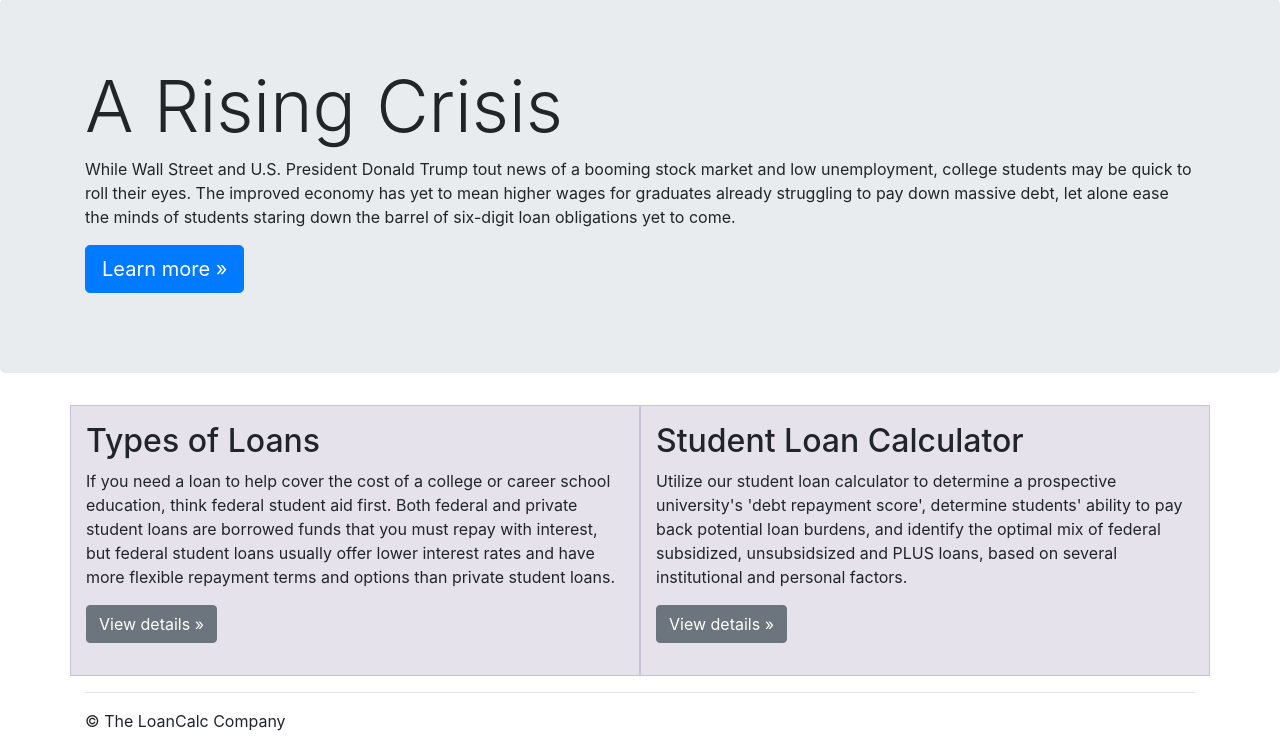
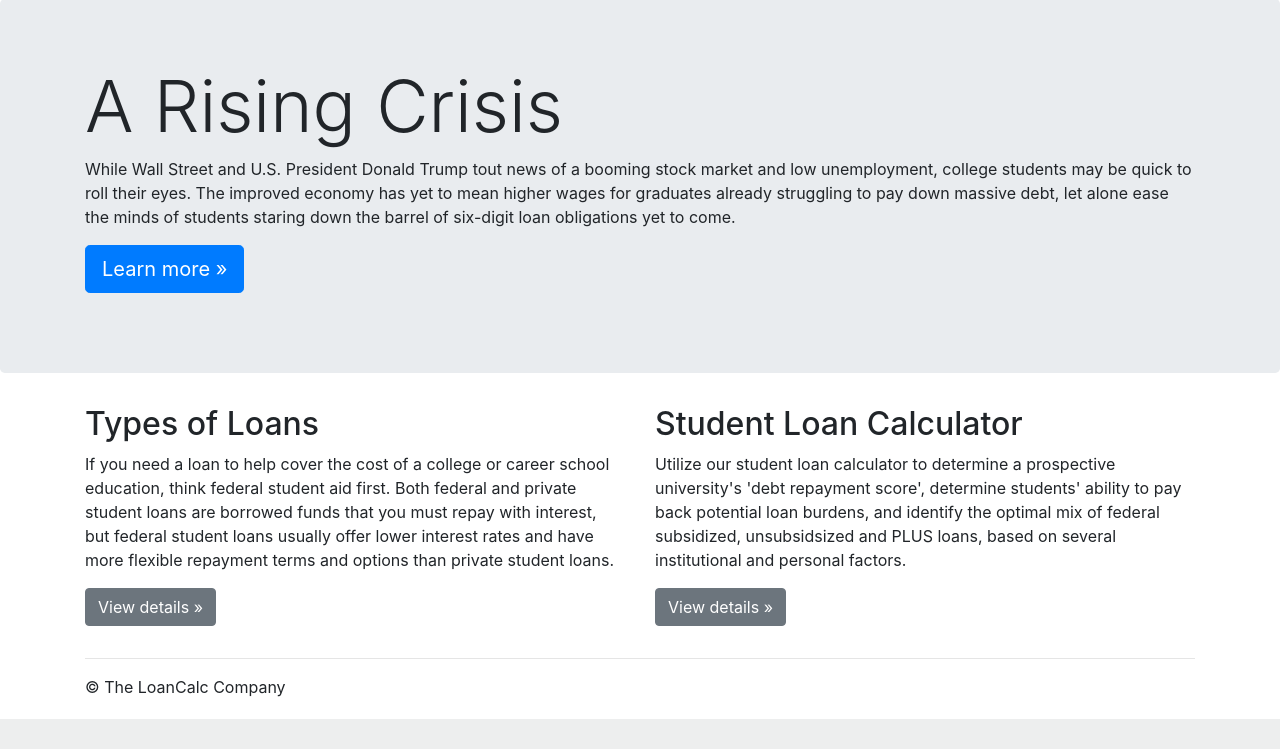
Before and after one commit to ayogik/edd-loanmodel, a Flask app: page / in a window 1280 px wide. Shown: the part 81-830 px from the top of the page. After the commit the page ends 800 px from the top, so only its background shows below. Run offline with Flask 2, Linux system fonts and the light colour scheme; parts of the project's set-up code (start-up, migrations or seed data) failed here and were passed over; some libraries are stand-ins or nearby versions.

Commit message:
Update starter-template.css

```diff
--- a/app/static/starter-template.css
+++ b/app/static/starter-template.css
@@ -5,10 +5,3 @@ body {
   padding: 3rem 1.5rem;
   text-align: center;
 }
-
-[class*="col-"] {
-  padding-top: 1rem;
-  padding-bottom: 1rem;
-  background-color: rgba(86, 61, 124, .15);
-  border: 1px solid rgba(86, 61, 124, .2);
-}
```
